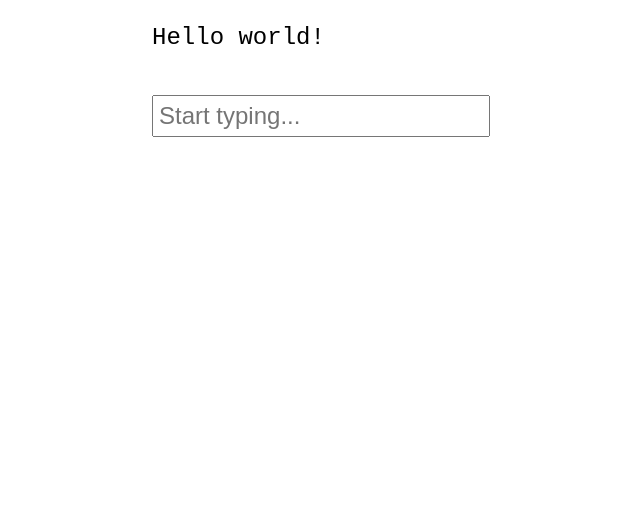
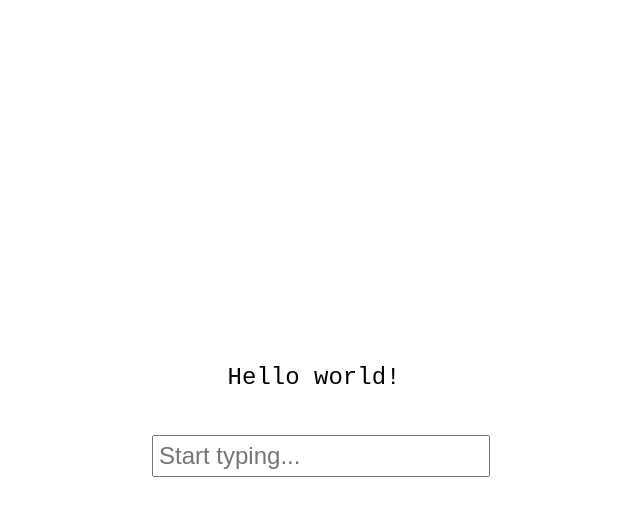
Before and after one commit to krishCoolCoder/TypingApplication, an Angular app: page / in a window 1280 px wide. Shown: the top 516 px of the page, without its empty margins (326-966 px from the left). Built offline with nearby package versions, Linux system fonts and the light colour scheme.

Commit message:
feat(typer): Centered the typing div

```diff
--- a/src/app/typer/typer.component.css
+++ b/src/app/typer/typer.component.css
@@ -1,14 +1,20 @@
-.typing-container {
+.center-container {
+    display: flex;
+    justify-content: center;
+    align-items: center;
+    height: 100vh;
+  }
+
+  .typing-container {
     font-family: monospace;
     font-size: 24px;
     width: fit-content;
-    margin: auto;
+    text-align: center;
   }
 
   .correct {
     color: green;
     background-color: rgba(41, 226, 41, 0.507);
-
   }
 
   .incorrect {
--- a/src/app/typer/typer.component.html
+++ b/src/app/typer/typer.component.html
@@ -1,3 +1,4 @@
+<div class="center-container">
     <div class="typing-container">
       <p>
         <span *ngFor="let char of textArray; let i = index" [ngClass]="getCharClass(i)">
@@ -12,3 +13,4 @@
         placeholder="Start typing..."
       />
     </div>
+  </div>
```
Lines whose indentation alone changed are shown as unchanged.
